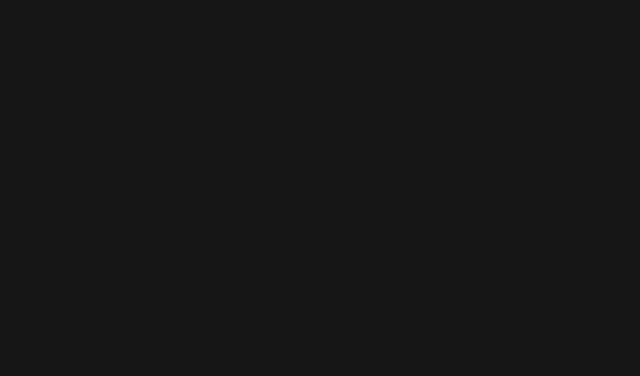
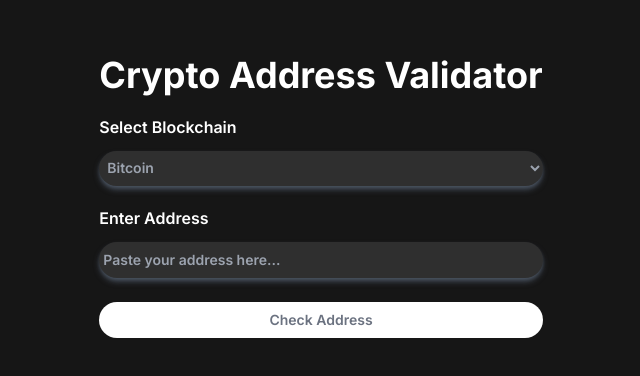
Before and after one commit to 0xScratch/Crypto-Address-Validator, a Next.js app: page / in a window 1280 px wide. Shown: the part 204-580 px from the top of the page, without its empty margins (319-959 px from the left). Built offline with nearby package versions, Linux system fonts and the light colour scheme.

Commit message:
Some frontend

```diff
--- a/src/app/page.tsx
+++ b/src/app/page.tsx
@@ -1,6 +1,9 @@
+import { Main } from "@/components/Main";
+
 export default function Home() {
   return (
-    <main>
+    <main className="flex items-center justify-center h-screen">
+      <Main />
     </main>
   );
 }
--- /dev/null
+++ b/src/components/Main.tsx
@@ -0,0 +1,26 @@
+export const Main = () => {
+    return (
+        <>
+            <div>
+                <h1 className="text-white font-bold text-4xl">Crypto Address Validator</h1>
+                <div className="mt-5">
+                    <div className="mt-1 mb-5">
+                        <label htmlFor="blockchain" className="text-white text-base font-semibold">Select Blockchain</label>
+                        <select name="blockchain" id="blockchain" className="bg-[#2f2f2f] text-gray-400 text-sm rounded-3xl w-full px-1 py-2 font-semibold shadow-gray-600 shadow-md mt-3">
+                            <option value="bitcoin">Bitcoin</option>
+                            <option value="ethereum">Ethereum</option>
+                            <option value="Polkadot">Polkadot</option>
+                        </select>
+                    </div>
+                    <div>
+                        <label htmlFor="address" className="text-white text-base font-semibold">Enter Address</label>
+                        <input type="text" name="address" id="address" placeholder="Paste your address here..." className="bg-[#2f2f2f] text-gray-400 text-sm rounded-3xl w-full px-1 py-2 font-semibold shadow-gray-600 shadow-md mt-3"/>
+                    </div>
+                </div>
+                <button className="mt-6 bg-white text-gray-500 rounded-3xl w-full py-2 font-semibold text-sm">
+                    Check Address
+                </button>
+            </div>
+        </>
+    );
+}
```
